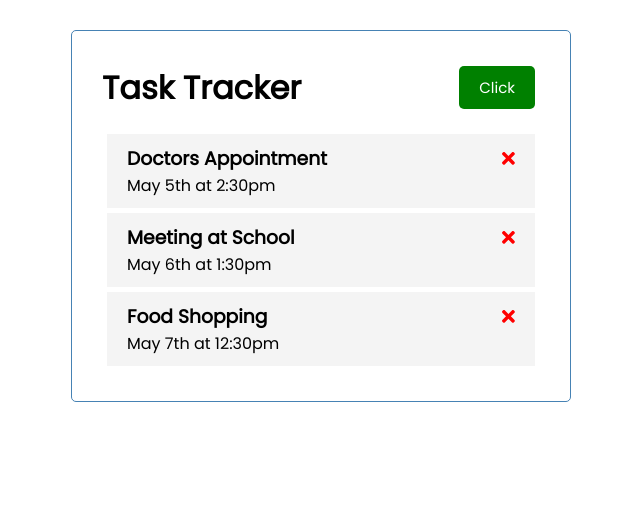
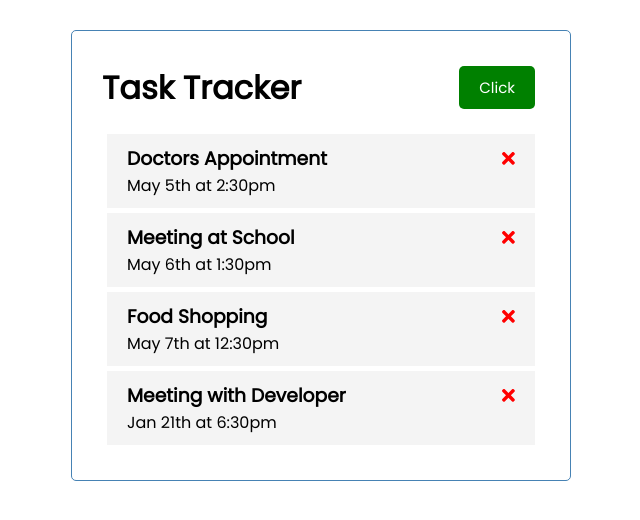
Before and after one commit to chamathamarasinghe96/Task-Tracker, an Angular app: page / in a window 1280 px wide. Shown: the top 520 px of the page, without its empty margins (319-959 px from the left). Built offline with nearby package versions, Linux system fonts and the light colour scheme; data requests are answered from the project's data file.

Commit message:
Add Http client

```diff
--- a/db.json
+++ b/db.json
@@ -17,6 +17,12 @@
             "text": "Food Shopping",
             "day": "May 7th at 12:30pm",
             "reminder": false
+          },
+          {
+            "id": 4,
+            "text": "Meeting with Developer",
+            "day": "Jan 21th at 6:30pm",
+            "reminder": true
           }
     ]
 }
--- a/package.json
+++ b/package.json
@@ -30,7 +30,7 @@
     "zone.js": "~0.11.4"
   },
   "devDependencies": {
-    "@angular-devkit/build-angular": "^0.901.13",
+    "@angular-devkit/build-angular": "^13.1.4",
     "@angular/cli": "~13.1.4",
     "@angular/compiler-cli": "~13.1.0",
     "@types/jasmine": "~3.10.0",
--- a/src/app/app.module.ts
+++ b/src/app/app.module.ts
@@ -1,12 +1,13 @@
 import { NgModule } from '@angular/core';
 import { BrowserModule } from '@angular/platform-browser';
+import { FontAwesomeModule } from '@fortawesome/angular-fontawesome';
+import { HttpClientModule } from '@angular/common/http';
 
 import { AppComponent } from './app.component';
 import { HeaderComponent } from './components/header/header.component';
 import { ButtonComponent } from './components/button/button.component';
 import { TasksComponent } from './components/tasks/tasks.component';
 import { TaskItemComponent } from './components/task-item/task-item.component';
-import { FontAwesomeModule } from '@fortawesome/angular-fontawesome';
 
 @NgModule({
   declarations: [
@@ -18,7 +19,8 @@ import { FontAwesomeModule } from '@fortawesome/angular-fontawesome';
   ],
   imports: [
     BrowserModule,
-    FontAwesomeModule
+    FontAwesomeModule,
+    HttpClientModule
   ],
   providers: [],
   bootstrap: [AppComponent]
--- a/src/app/services/task.service.ts
+++ b/src/app/services/task.service.ts
@@ -1,18 +1,18 @@
 import { Injectable } from '@angular/core';
 import { Task } from '../Task';
-import { TASKS } from '../mock-tasks';
-import { Observable, of } from 'rxjs';
+// import { TASKS } from '../mock-tasks';
+import { Observable } from 'rxjs';
 import { HttpClient, HttpHeaders } from '@angular/common/http';
 
 @Injectable({
   providedIn: 'root'
 })
 export class TaskService {
+  private apiURL = "http://localhost:5000/tasks";
 
-  constructor() { }
+  constructor(private http: HttpClient) { }
 
   getTasks() : Observable<Task[]> {
-    const tasks = of(TASKS);
-    return tasks;
+    return this.http.get<Task[]>(this.apiURL);
   }
 }
```
Also changed, not shown: src/app/components/tasks/tasks.component.ts (line endings or trailing spaces), 1 other file (tests, documents, lock files or other folders).
